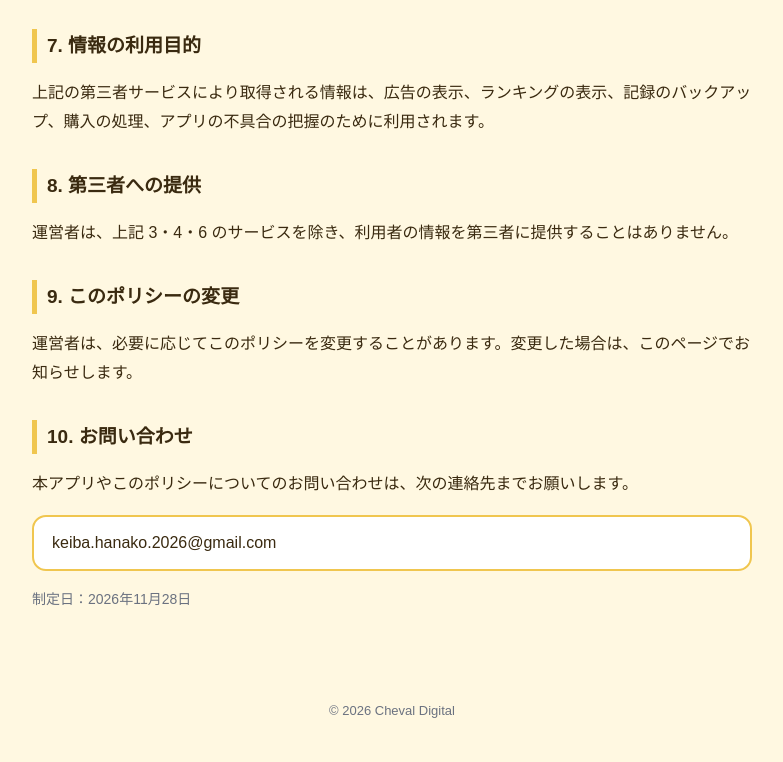
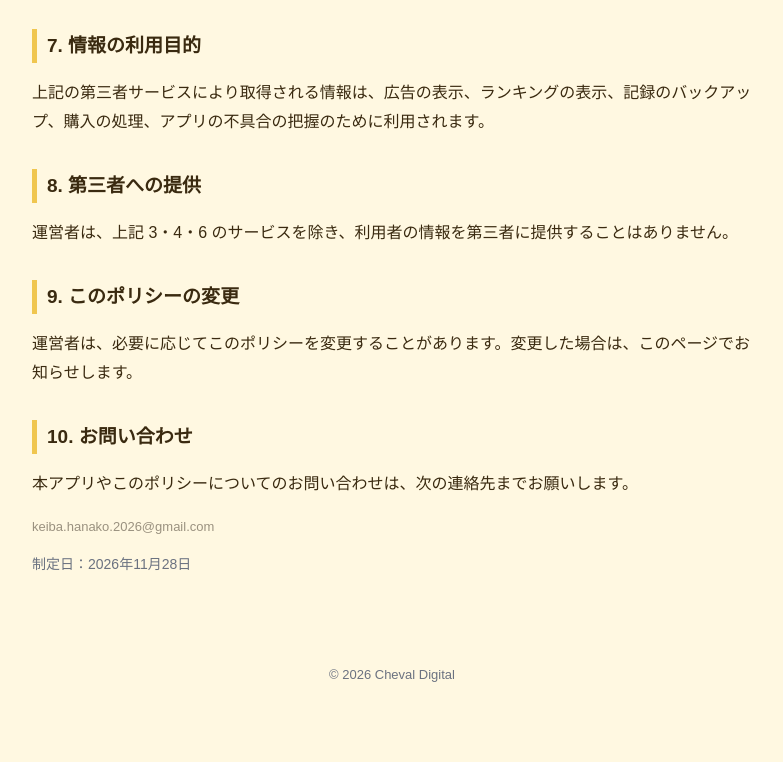
Before and after one commit to ganbari-points-app/ganbari-points-app.github.io, a plain HTML site: page goldhorse/privacy.html in a window 1280 px wide. Shown: the part 1814-2576 px from the top of the page, without its empty margins (248-1031 px from the left). After the commit the page ends 2541 px from the top, so only its background shows below. Drawn offline with Linux system fonts and the light colour scheme.

Commit message:
ゴールドホース！のページ：連絡先メールアドレスを目立たない表示に
Co-Authored-By: Claude Opus 5.5 <noreply@anthropic.com>

```diff
--- a/goldhorse/privacy.html
+++ b/goldhorse/privacy.html
@@ -85,7 +85,7 @@
 
       <h2>10. お問い合わせ</h2>
       <p>本アプリやこのポリシーについてのお問い合わせは、次の連絡先までお願いします。</p>
-      <p class="box">keiba.hanako.2026@gmail.com</p>
+      <p class="contact">keiba.hanako.2026@gmail.com</p>
 
       <p class="date">制定日：2026年11月28日</p>
     </main>
--- a/goldhorse/style.css
+++ b/goldhorse/style.css
@@ -118,3 +118,9 @@ footer {
   padding: 24px 0 40px;
   color: #6b7280;
 }
+/* 連絡先は目立たせない */
+.contact {
+  font-size: 13px;
+  color: #9a917f;
+  margin: 4px 0 0;
+}
```
Also changed, not shown: goldhorse/support.html (+1 -1 lines).
